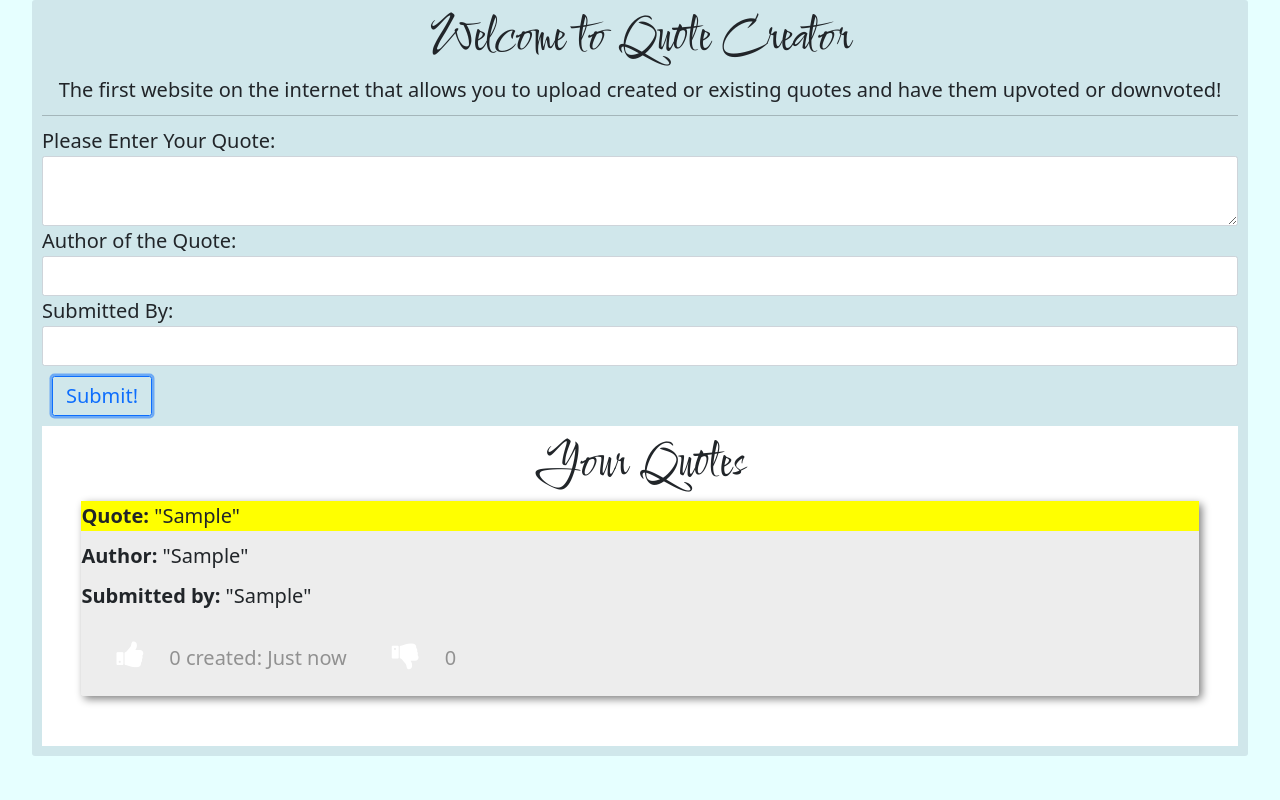
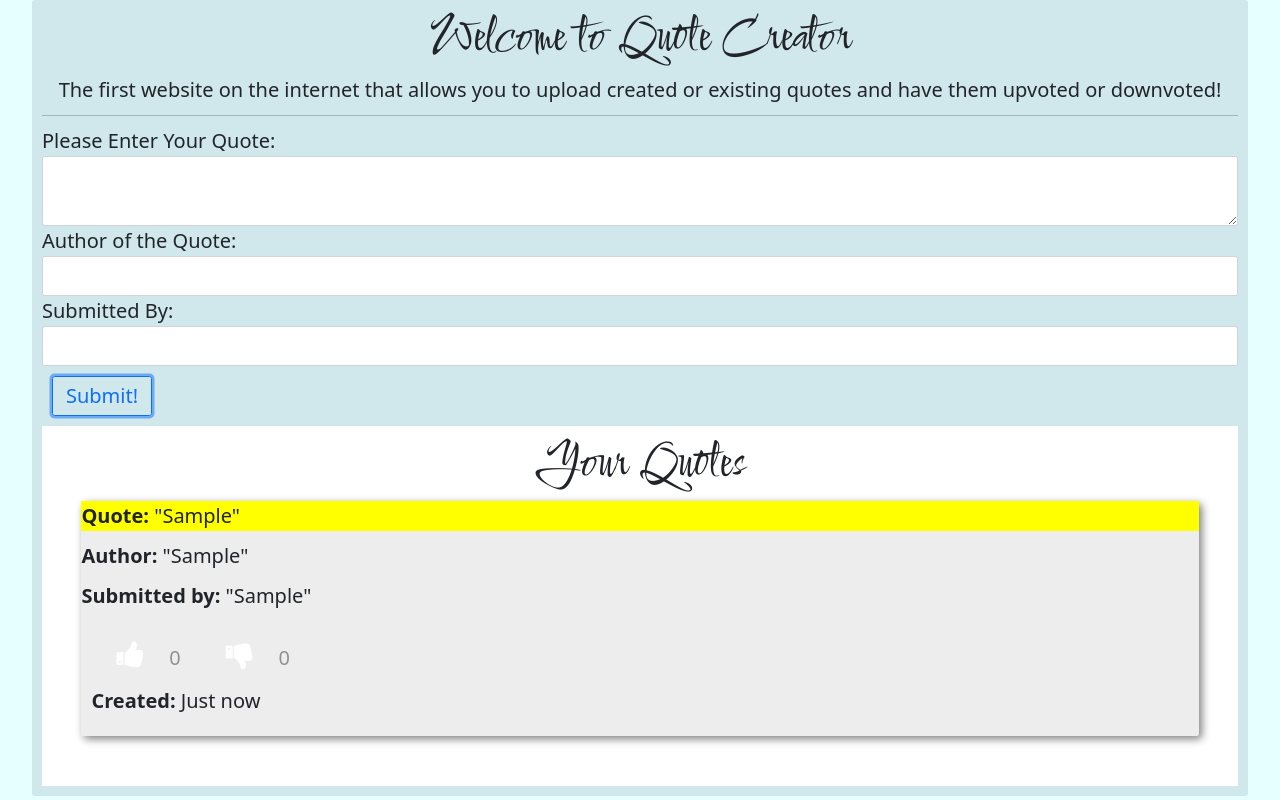
Before and after one commit to TimKirathe/quote-creator-angular, an Angular app: page / in a window 1280 px wide. Both pictures are taken after typing "Sample", "Sample", "Sample" into the empty fields and a click on the button "Submit!". Built offline with nearby package versions, Linux system fonts and the light colour scheme; a web font is replaced by a local one.

Commit message:
Added styles to the voting section

```diff
--- a/src/app/quote-details/quote-details.component.html
+++ b/src/app/quote-details/quote-details.component.html
@@ -9,12 +9,13 @@
         <button (click)='newUpvoteFunc(i)' class="upvote">
           <i class="fa fa-thumbs-up"></i>
         </button>
-        <p class="voteNums">{{quote.upvote}} created: {{quote.timePassed | dateAgo}}</p>
+        <p class="voteNums">{{quote.upvote}}</p>
 
         <button (click)='newDownvoteFunc(i)' class="downvote">
           <i class="fa fa-thumbs-down"></i>
         </button>
         <p class="voteNums">{{quote.downvote}}</p>
+        <p class="dateDisplay"><strong>Created:</strong> {{quote.timePassed | dateAgo}}</p>
       </div>
     </div>
     <br>
--- a/src/styles.css
+++ b/src/styles.css
@@ -107,3 +107,7 @@ div.voting button.upvote:hover {
 div.voting button.downvote:hover {
   color: red;
 }
+
+.dateDisplay {
+  padding-left: 1rem;
+}
```
